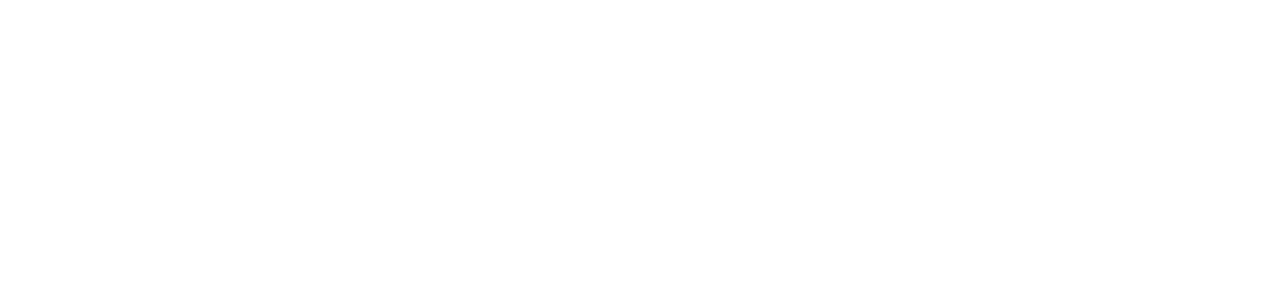
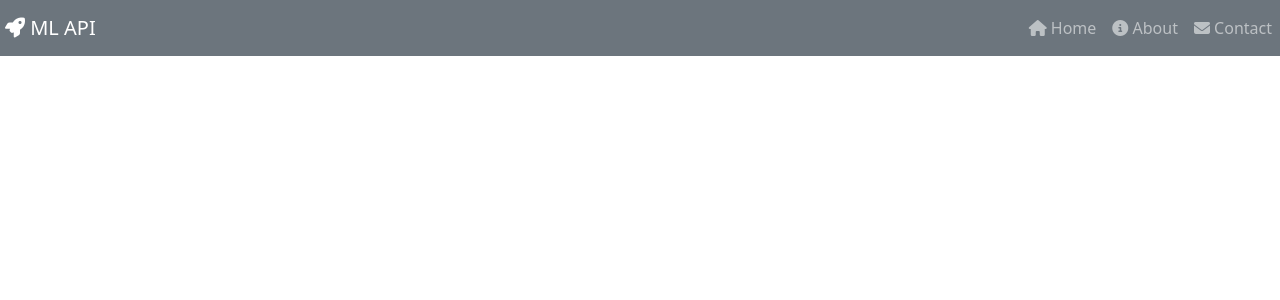
Before and after one commit to thanushan96/Phishing-URL-Detection-System-UI, a React (Create React App) app: page / in a window 1280 px wide. Shown: the top 300 px of the page. Built offline with nearby package versions, Linux system fonts and the light colour scheme.

Commit message:
added Navbar

```diff
--- a/src/App.js
+++ b/src/App.js
@@ -1,7 +1,13 @@
 import "./App.css";
-
+import Navbar from "./components/Navbar";
+import "bootstrap/dist/css/bootstrap.min.css";
+import "@fortawesome/fontawesome-free/css/all.min.css";
 function App() {
-  return <div className="App"></div>;
+  return (
+    <div className="App">
+      <Navbar></Navbar>
+    </div>
+  );
 }
 
 export default App;
--- /dev/null
+++ b/src/components/Navbar.js
@@ -0,0 +1,44 @@
+import React from "react";
+
+export default function Navbar() {
+  return (
+    <nav className="navbar navbar-expand-lg navbar-dark bg-secondary ">
+      <a className="navbar-brand" href="#">
+        <i className="fas fa-rocket" style={{ marginLeft: "5px" }}></i> ML API
+      </a>
+      <button
+        className="navbar-toggler"
+        type="button"
+        data-toggle="collapse"
+        data-target="#navbarNav"
+        aria-controls="navbarNav"
+        aria-expanded="false"
+        aria-label="Toggle navigation"
+      >
+        <span className="navbar-toggler-icon"></span>
+      </button>
+      <div
+        className="collapse navbar-collapse justify-content-end"
+        id="navbarNav"
+      >
+        <ul className="navbar-nav">
+          <li className="nav-item">
+            <a className="nav-link" href="#">
+              <i className="fas fa-home"></i> Home
+            </a>
+          </li>
+          <li className="nav-item">
+            <a className="nav-link" href="#">
+              <i className="fas fa-info-circle"></i> About
+            </a>
+          </li>
+          <li className="nav-item">
+            <a className="nav-link" href="#">
+              <i className="fas fa-envelope"></i> Contact
+            </a>
+          </li>
+        </ul>
+      </div>
+    </nav>
+  );
+}
```
